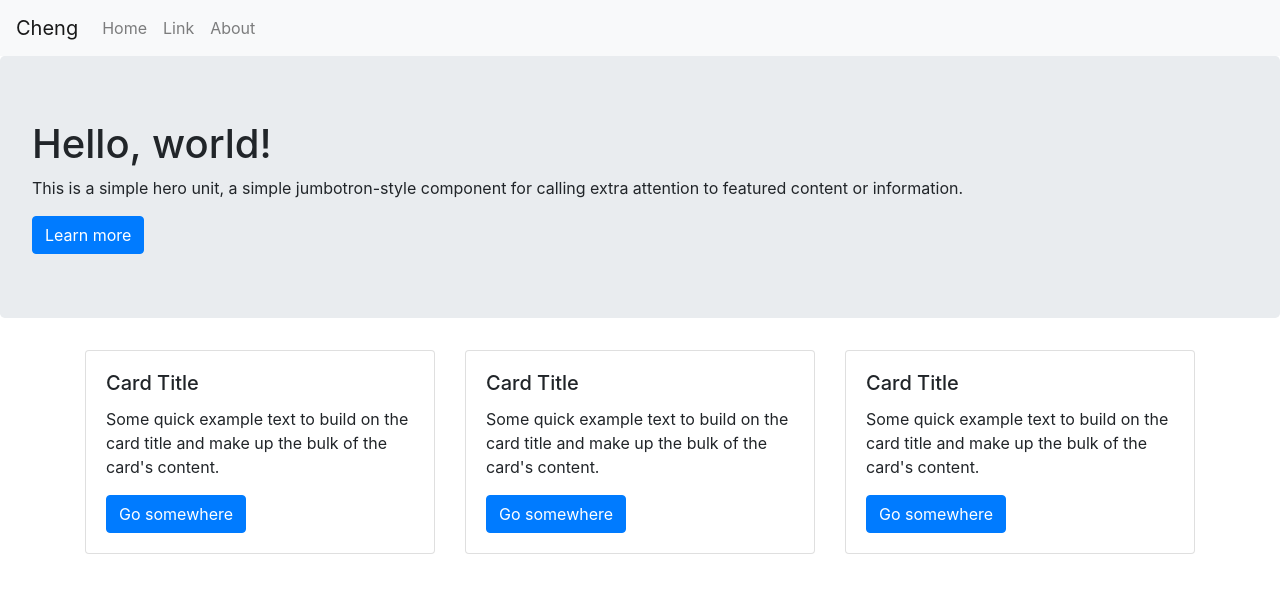
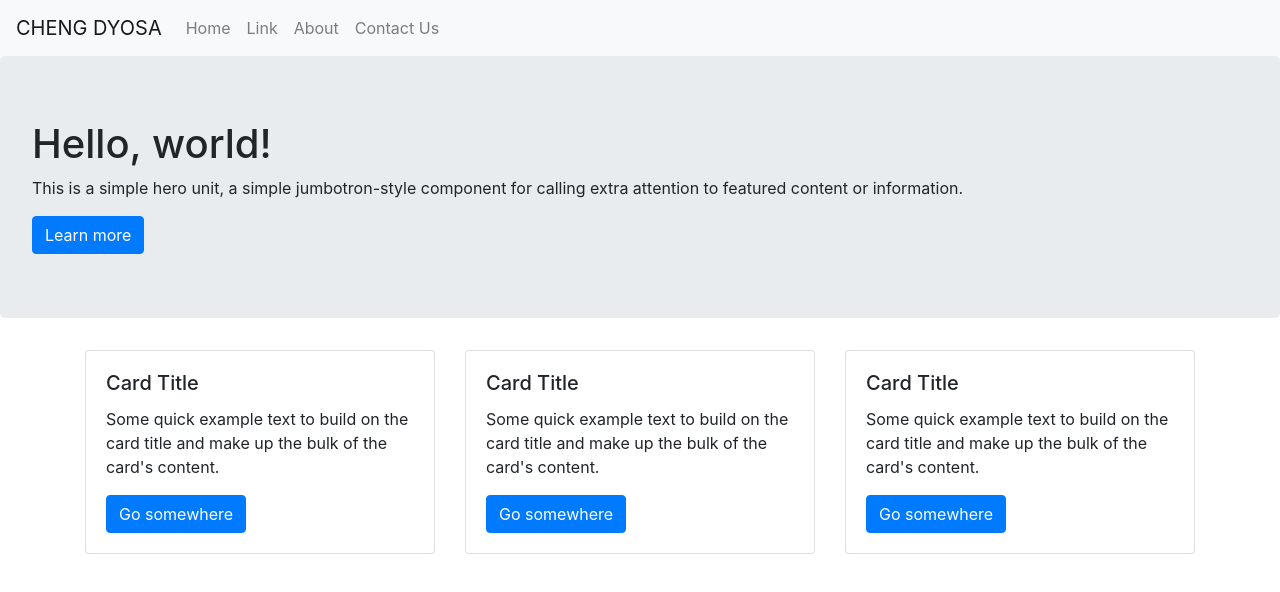
Before and after one commit to rgegajo/s01-portfolio, a React (Create React App) app: page / in a window 1280 px wide. Shown: the top 592 px of the page. Built offline with nearby package versions, Linux system fonts and the light colour scheme.

Commit message:
#7 add a navlink for Contact Us

```diff
--- a/src/components/Navbar.js
+++ b/src/components/Navbar.js
@@ -6,11 +6,12 @@ import Nav from 'react-bootstrap/Nav'
 export default function AppNavbar() {
     return (
         <Navbar bg="light" expand="lg">
-        <Navbar.Brand href="#home">Cheng</Navbar.Brand>
+        <Navbar.Brand href="#home">CHENG DYOSA</Navbar.Brand>
             <Nav className="mr-auto">
                 <Nav.Link href="#home">Home</Nav.Link>
                 <Nav.Link href="#link">Link</Nav.Link>
                 <Nav.Link href="#link">About</Nav.Link>
+                <Nav.Link href="#link">Contact Us</Nav.Link>
             </Nav>
         </Navbar>
     )
```
